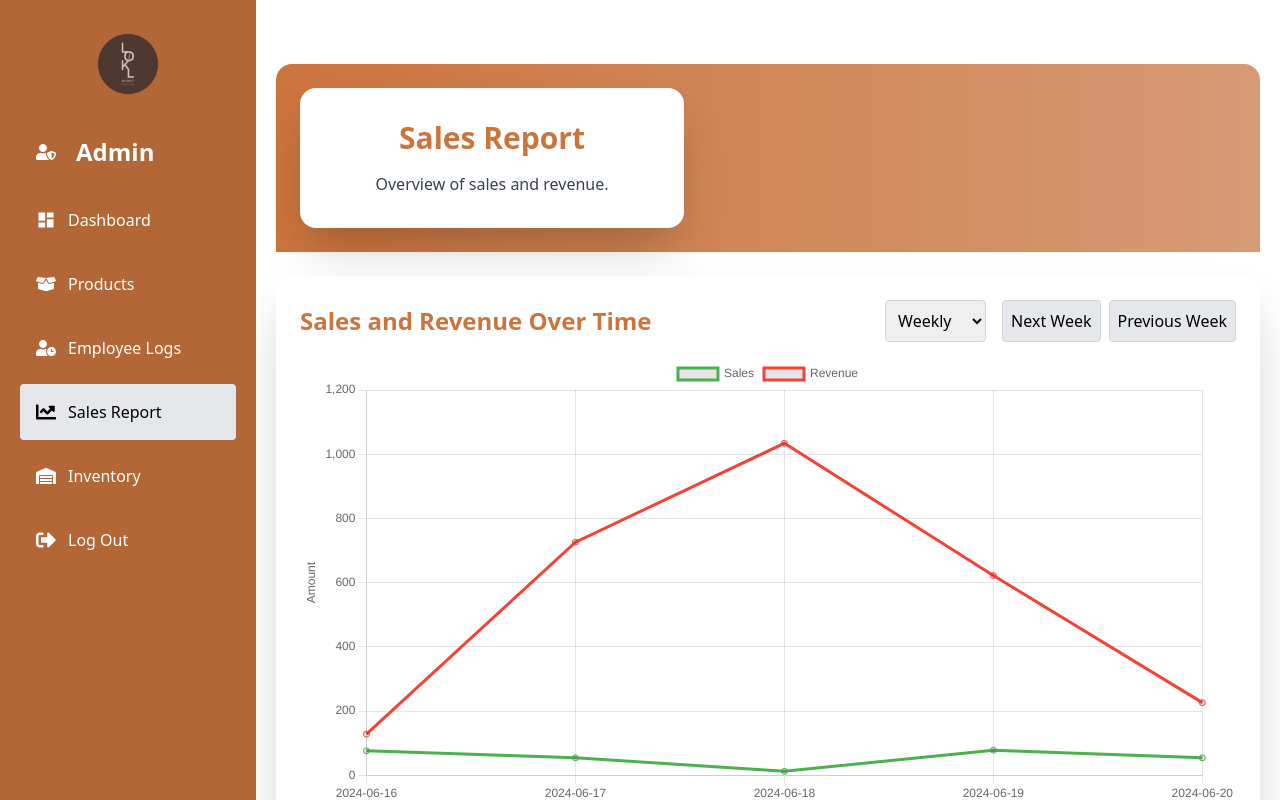
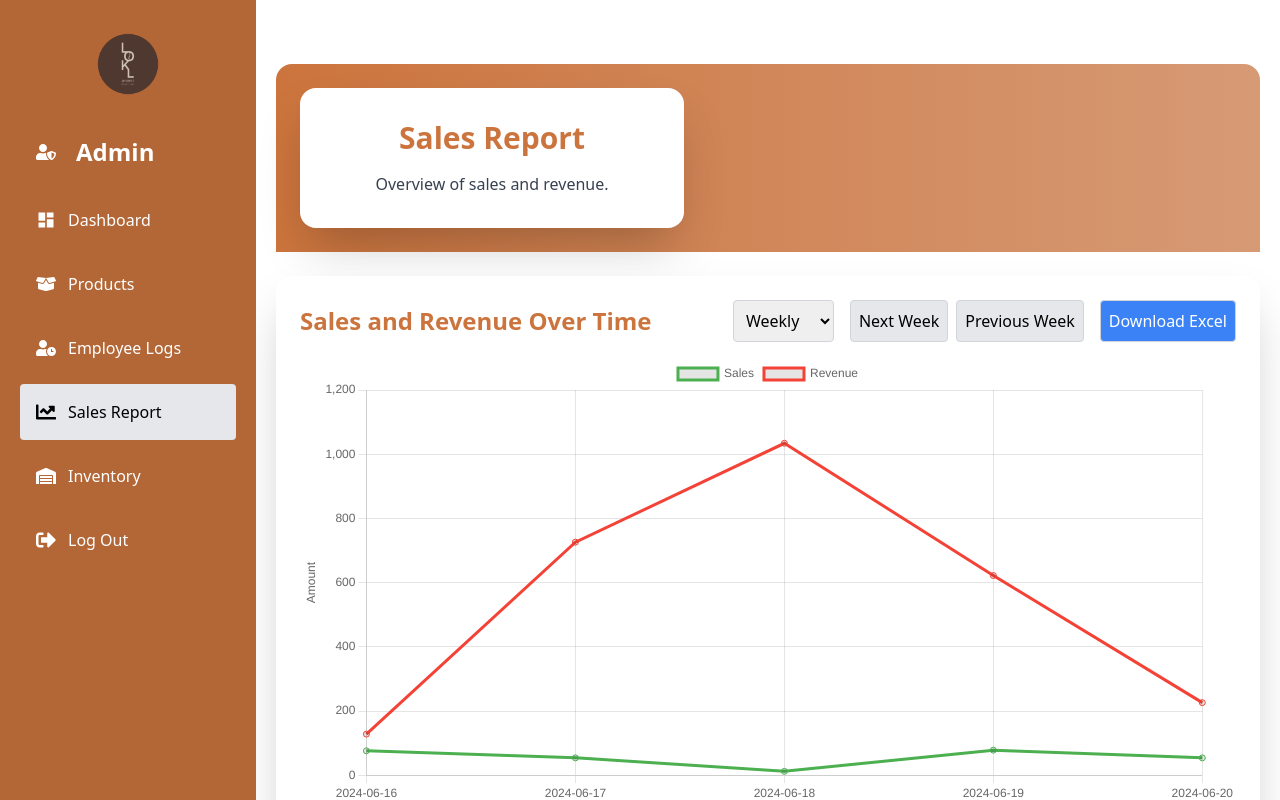
Before and after one commit to zekiro-ox/Cafe-Lokl, a React (Vite) app: page /sales-report in a window 1280 px wide. Shown: the top 800 px of the page. Built offline with nearby package versions, Linux system fonts and the light colour scheme.

Commit message:
Added Download for Excel

```diff
--- a/package.json
+++ b/package.json
@@ -12,11 +12,13 @@
   "dependencies": {
     "chart.js": "^4.4.3",
     "date-fns": "^3.6.0",
+    "file-saver": "^2.0.5",
     "react": "^18.2.0",
     "react-chartjs-2": "^5.2.0",
     "react-dom": "^18.2.0",
     "react-icons": "^5.2.1",
-    "react-router-dom": "^6.23.1"
+    "react-router-dom": "^6.23.1",
+    "xlsx": "^0.18.5"
   },
   "devDependencies": {
     "@types/react": "^18.2.66",
--- a/src/SalesReport.jsx
+++ b/src/SalesReport.jsx
@@ -12,6 +12,8 @@ import {
   addMonths,
   subMonths,
 } from "date-fns";
+import * as XLSX from "xlsx";
+import { saveAs } from "file-saver";
 
 const SalesReport = ({ salesData }) => {
   const [filter, setFilter] = useState("weekly");
@@ -109,6 +111,13 @@ const SalesReport = ({ salesData }) => {
     }
   };
 
+  const downloadSalesReport = () => {
+    const worksheet = XLSX.utils.json_to_sheet(filteredSalesData);
+    const workbook = XLSX.utils.book_new();
+    XLSX.utils.book_append_sheet(workbook, worksheet, "Sales Report");
+    XLSX.writeFile(workbook, "sales_report.xlsx");
+  };
+
   return (
     <div className="flex flex-col lg:flex-row min-h-screen">
       <Sidebar />
@@ -175,6 +184,12 @@ const SalesReport = ({ salesData }) => {
                   </button>
                 </div>
               )}
+              <button
+                onClick={downloadSalesReport}
+                className="p-2 border border-gray-300 rounded bg-blue-500 text-white hover:bg-blue-600"
+              >
+                Download Excel
+              </button>
             </div>
           </div>
           <Line data={chartData} options={chartOptions} />
```
Also changed, not shown: 1 other file (tests, documents, lock files or other folders).
